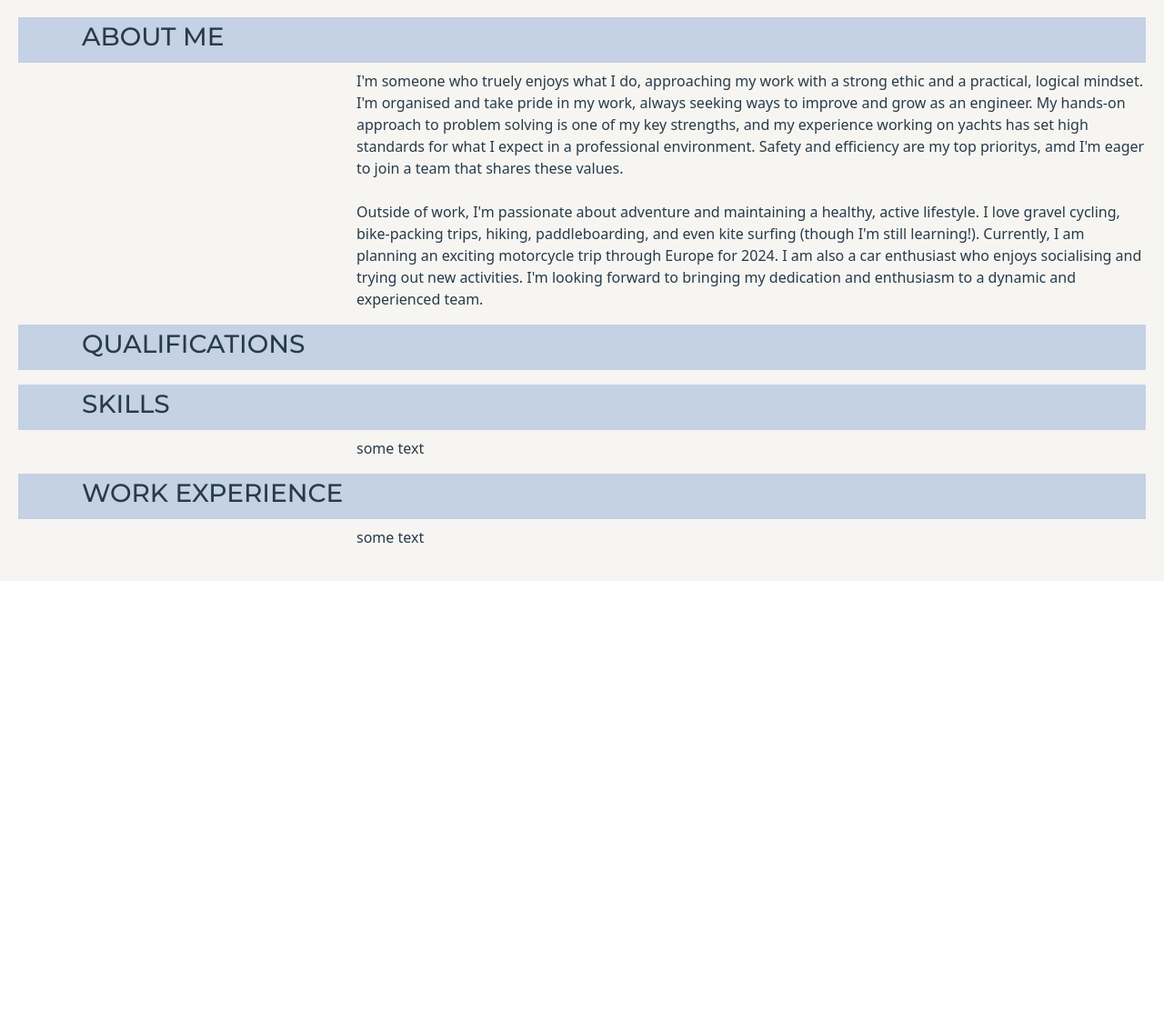
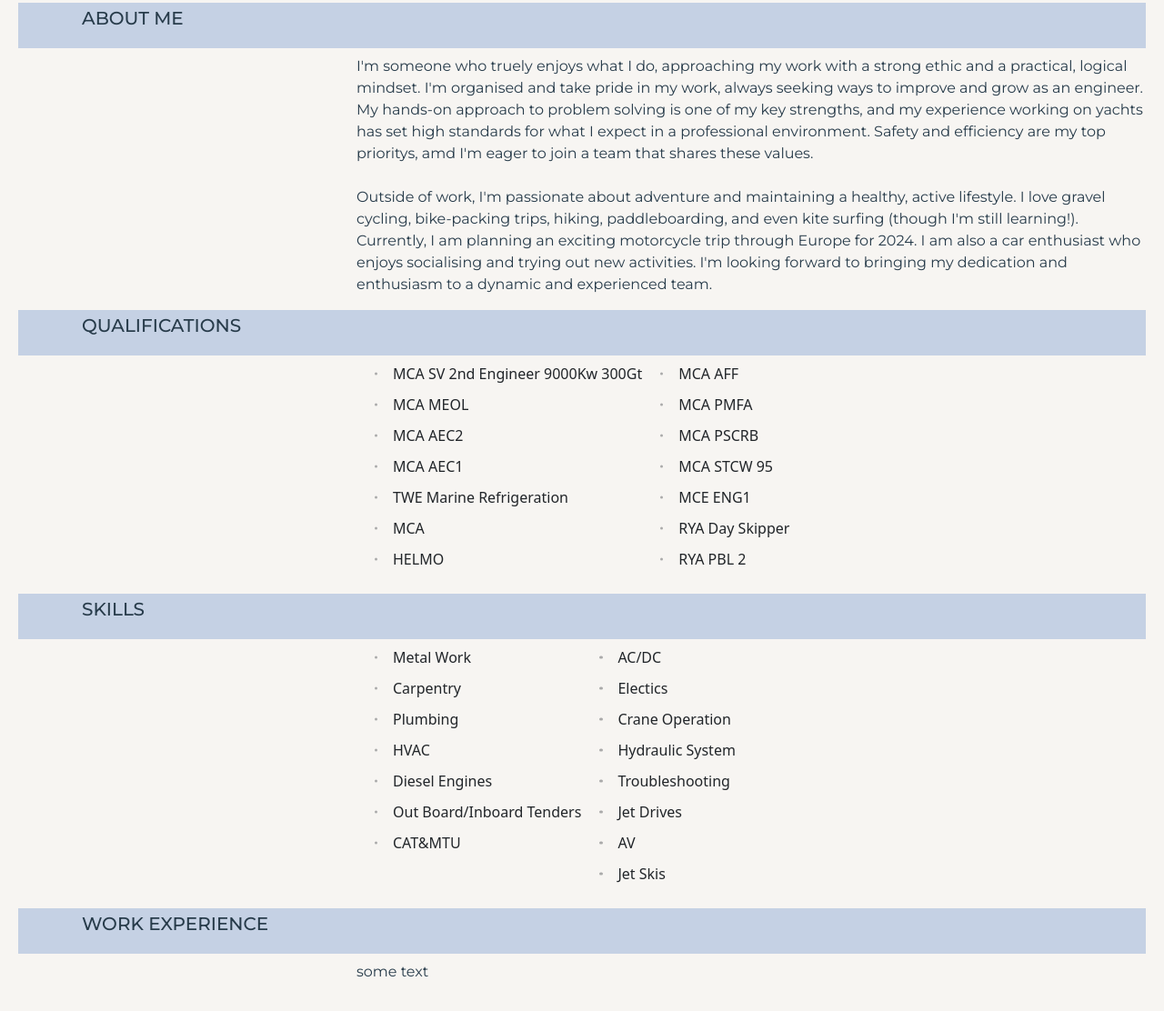
Before and after one commit to NikkiJJ/Danny_Guild, a plain HTML site: page index.html in a window 1280 px wide. Shown: the part 1010-2122 px from the top of the page at 91% size. Before the commit the page ends 1649 px from the top, so only its background shows below. Drawn offline with nearby package versions, Linux system fonts and the light colour scheme; a web font is replaced by a local one.

Commit message:
added more contact and changed fonts

```diff
--- a/index.html
+++ b/index.html
@@ -12,6 +12,7 @@
     <link rel="preconnect" href="https://fonts.googleapis.com">
     <link rel="preconnect" href="https://fonts.gstatic.com" crossorigin>
     <link href="https://fonts.googleapis.com/css2?family=Montserrat:ital,wght@0,100..900;1,100..900&display=swap" rel="stylesheet">
+    <link href="https://api.fontshare.com/v2/css?f[]=clash-display@400&display=swap" rel="stylesheet">
 </head>
 <body>
   <nav class="navbar navbar-expand-lg navbar-custom">
@@ -57,7 +58,7 @@
     </div>
     <div class="bottom-section">
       <div>
-        <h3 class="headings">INFORMATION</h3>
+        <h5 class="headings">INFORMATION</h5>
         <p>SV 2nd Engineer 9000Kw 3000Gt</p>
         <p>DOB: 1st March 1990</p>
         <p>Nationality: British - Austrian passport - Visa: B1</p>
@@ -65,7 +66,7 @@
         <p>Non-smoker, Excellent Health, No Visable Tattoos</p>
       </div>
       <div>
-        <h3 class="headings">ABOUT ME</h3>
+        <h5 class="headings">ABOUT ME</h5>
         <p>I'm someone who truely enjoys what I do, approaching my work with a strong ethic and a practical, logical mindset. I'm organised
           and take pride in my work, always seeking ways to improve and grow as an engineer. My hands-on approach to problem solving is one
           of my key strengths, and my experience working on yachts has set high standards for what I expect in a professional environment.
@@ -79,15 +80,112 @@
         </p>
       </div>
       <div>
-        <h3 class="headings">QUALIFICATIONS</h3>
-        <ul></ul>
+        <h5 class="headings">QUALIFICATIONS</h5>
+          <div class="topics">
+            <ul class="custom-bullets">
+              <li>
+                MCA SV 2nd Engineer 9000Kw 300Gt
+              </li>
+              <li>
+                MCA MEOL
+              </li>
+              <li>
+                MCA AEC2
+              </li>
+              <li>
+                MCA AEC1
+              </li>
+              <li>
+                TWE Marine Refrigeration
+              </li>
+              <li>
+                MCA
+              </li>
+              <li>
+                HELMO
+              </li>
+            </ul>
+            <ul class="custom-bullets">
+              <li>
+                MCA AFF
+              </li>
+              <li>
+                MCA PMFA
+              </li>
+              <li>
+                MCA PSCRB
+              </li>
+              <li>
+                MCA STCW 95
+              </li>
+              <li>
+                MCE ENG1
+              </li>
+              <li>
+                RYA Day Skipper
+              </li>
+              <li>
+                RYA PBL 2
+              </li>
+            </ul>
+          </div>
       </div>
       <div>
-        <h3 class="headings">SKILLS</h3>
-        <p>some text</p>
+        <h5 class="headings">SKILLS</h5>
+          <div class="topics">
+            <ul class="custom-bullets">
+              <li>
+                Metal Work
+              </li>
+              <li>
+                Carpentry
+              </li>
+              <li>
+                Plumbing
+              </li>
+              <li>
+                HVAC
+              </li>
+              <li>
+                Diesel Engines
+              </li>
+              <li>
+                Out Board/Inboard Tenders
+              </li>
+              <li>
+                CAT&MTU
+              </li>
+            </ul>
+            <ul class="custom-bullets">
+              <li>
+                AC/DC
+              </li>
+              <li>
+                Electics
+              </li>
+              <li>
+                Crane Operation
+              </li>
+              <li>
+                Hydraulic System
+              </li>
+              <li>
+                Troubleshooting
+              </li>
+              <li>
+                Jet Drives
+              </li>
+              <li>
+                AV
+              </li>
+              <li>
+                Jet Skis
+              </li>
+            </ul>
+          </div>
       </div>
       <div>
-        <h3 class="headings">WORK EXPERIENCE</h3>
+        <h5 class="headings">WORK EXPERIENCE</h5>
         <p>some text</p>
       </div>
     </div>
--- a/styles.css
+++ b/styles.css
@@ -1,15 +1,16 @@
 .navbar-custom {
   background-color: #F7F5F2;
   border-bottom: 1px solid #273B4A !important;
-  padding: 60px 20px 60px 20px;
+  padding: 40px 20px 40px 20px;
 }
 
 #nav-sig {
-  font-family: "Montserrat", serif;
-  font-weight: 400;
+  font-family: 'Clash Display', 'Helvetica';
+  font-weight: 450;
   font-style: normal;
   color: #273B4A;
-  font-size: 100px;
+  font-size: 120px;
+  letter-spacing: 0.05em;
 }
 
 .nav-item {
@@ -18,7 +19,7 @@
 
 .custom-nav-link {
   padding: 20px 20px 0px 20px;
-  font-family: "Prata", serif;
+  font-family: 'Montserrat', 'Helvetica';
   align-self: center;
   transition: all 0.5s ease;
   color: #273B4A;
@@ -77,21 +78,50 @@
   width: 100%;
   background-color: #C5D1E4;
   color: #273B4A;
-  font-family: 'Montserrat';
+  font-family: 'Montserrat', 'Helvetica';
   padding: 5px 0px 5px 70px;
 }
 
+.topics {
+  display: flex;
+  padding-left: 30%;
+}
+
+ul.custom-bullets {
+  list-style: none; /* Remove default bullets */
+  padding-left: 20px; /* Adjust as needed */
+}
+
+ul.custom-bullets li {
+  position: relative;
+  padding-left: 20px; /* Adjust as needed */
+  margin-bottom: 10px; /* Adjust as needed */
+}
+
+ul.custom-bullets li::before {
+  content: '';
+  position: absolute;
+  left: 0;
+  top: 50%;
+  transform: translateY(-50%);
+  width: 0.2em; /* Adjust size */
+  height: 0.2em; /* Adjust size */
+  background-color: #aaa; /* Adjust color */
+  border-radius: 50%; /* Make it round */
+}
+
 p {
+  font-family: 'Montserrat', 'Helvetica';
   padding-left: 30%;
   color: #273B4A;
 }
 
 h2 {
-  font-family: "Montserrat";
+  font-family: 'Montserrat', 'Helvetica';
   color: #273B4A;
 }
 
 h3 {
-  font-family: "Montserrat";
+  font-family: 'Montserrat', 'Helvetica';
   color: #273B4A;
 }
```
